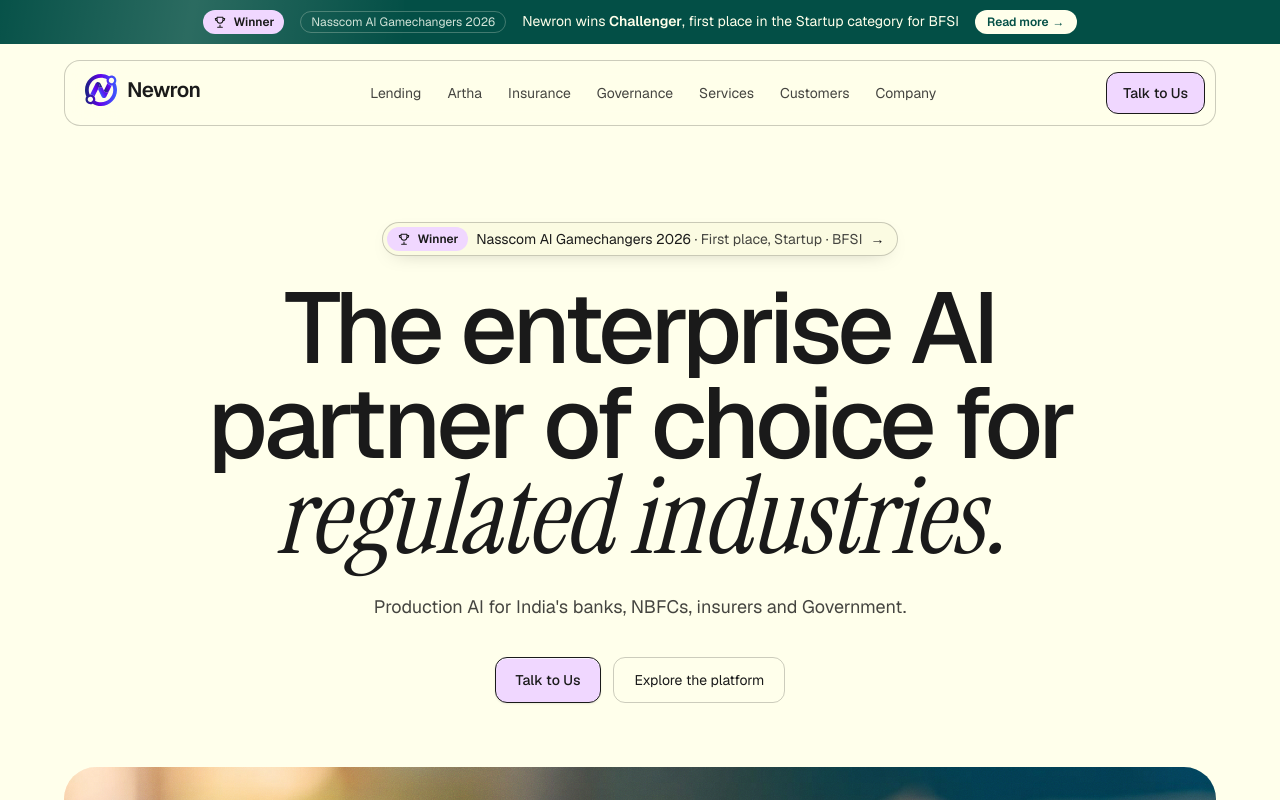
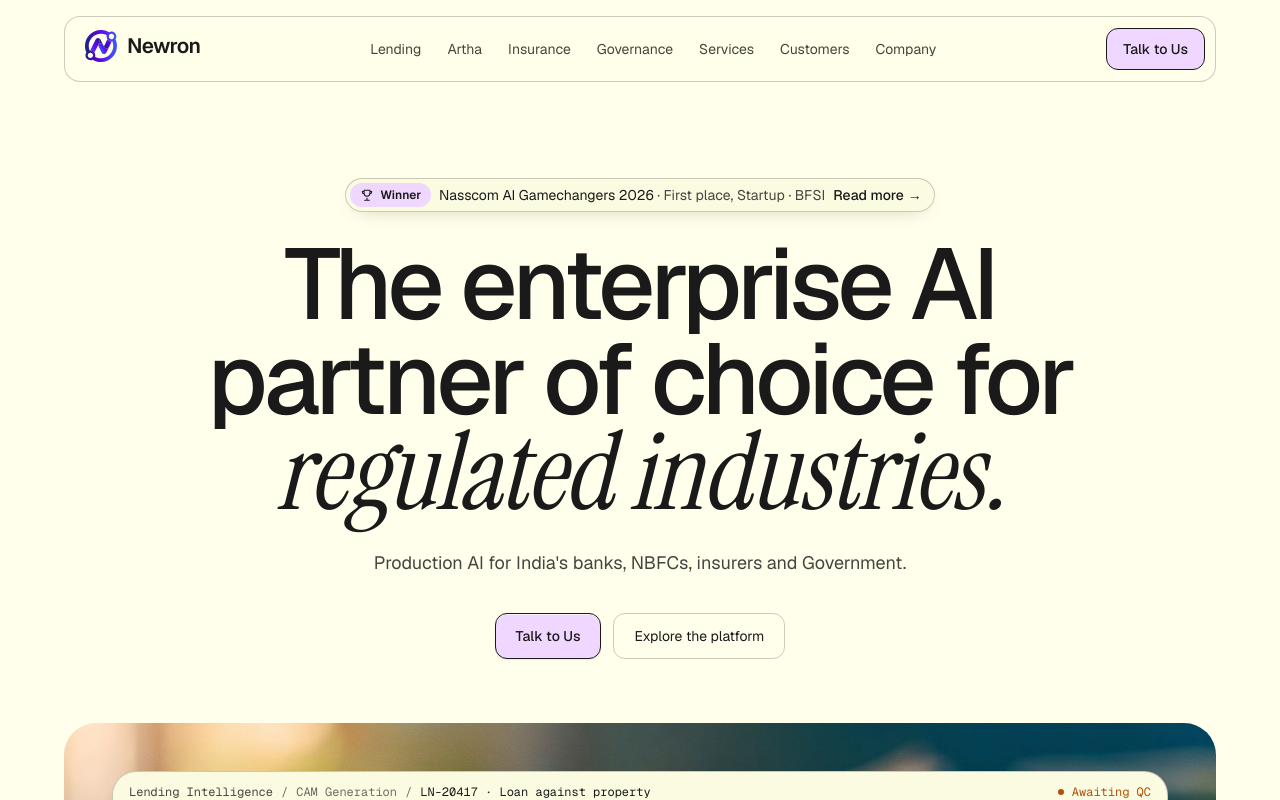
Before and after one commit to NewronAI/web, a Next.js app: page / in a window 1280 px wide. Shown: the top 800 px of the page. Built offline with nearby package versions, Linux system fonts and the light colour scheme.

Commit message:
Show the award once: keep the hero pill, remove the top ribbon
The pill above the homepage headline is the single award announcement and
now carries the Read more label (links to /press#releases). Removes the
Announcement ribbon from the layout and its sheen CSS.

```diff
--- a/src/app/globals.css
+++ b/src/app/globals.css
@@ -277,22 +277,6 @@
   transform: none;
 }
 
-/* Announcement ribbon sheen */
-.ribbon-sheen {
-  left: -35%;
-  background: linear-gradient(100deg, transparent, rgb(255 255 235 / 0.16), transparent);
-  animation: sheen 5.5s ease-in-out 0.6s infinite;
-}
-@keyframes sheen {
-  0% {
-    left: -35%;
-  }
-  45%,
-  100% {
-    left: 110%;
-  }
-}
-
 /* Tab auto-advance progress and panel swap */
 @keyframes grow {
   from {
@@ -354,8 +338,4 @@
   .caret,
   .fade-in {
     animation: none;
-  }
-  .ribbon-sheen {
-    display: none;
-  }
-}
+  }}
--- a/src/app/layout.tsx
+++ b/src/app/layout.tsx
@@ -1,7 +1,7 @@
 import type { Metadata } from "next";
 import { Geist, Geist_Mono, Instrument_Serif } from "next/font/google";
 import { Footer } from "@/components/footer";
-import { Announcement, Nav } from "@/components/nav";
+import { Nav } from "@/components/nav";
 import "./globals.css";
 
 // globals.css appends Arial, sans-serif → Geist, "Geist Fallback", Arial, sans-serif
@@ -47,7 +47,6 @@
         >
           Skip to content
         </a>
-        <Announcement />
         <Nav />
         <main id="main" className="flex-1">
           {children}
--- a/src/components/nav.tsx
+++ b/src/components/nav.tsx
@@ -39,40 +39,7 @@
     "Newron wins the Challenger award, first place in the Startup category for the BFSI sector, at Nasscom AI Gamechangers 2026. Read the announcement.",
 };
 
-export function Announcement() {
-  return (
-    <div className="sheet-teal relative overflow-hidden bg-bg text-fg">
-      {/* A slow sheen so the ribbon catches the eye on first load */}
-      <span aria-hidden className="ribbon-sheen pointer-events-none absolute inset-y-0 w-1/3" />
-      <Link
-        href={AWARD.href}
-        aria-label={AWARD.label}
-        className="group relative mx-auto flex max-w-7xl items-center justify-center gap-3 px-4 py-2.5 text-sm md:gap-4 md:px-8"
-      >
-        <span className="inline-flex shrink-0 items-center gap-1.5 rounded-full bg-cta px-2.5 py-1 text-xs font-semibold text-cta-fg">
-          <Trophy className="h-3.5 w-3.5" />
-          Winner
-        </span>
-        <span className="hidden shrink-0 rounded-full border border-line-2 px-2.5 py-0.5 text-xs text-fg-2 lg:inline">
-          Nasscom AI Gamechangers 2026
-        </span>
-        <span className="min-w-0 text-[13px] leading-snug sm:truncate sm:text-sm">
-          <span className="hidden sm:inline">
-            Newron wins <strong className="font-semibold">Challenger</strong>, first place in the Startup category for BFSI
-          </span>
-          <span className="sm:hidden">
-            Newron wins <strong className="font-semibold">first place</strong>, Startup · BFSI
-          </span>
-        </span>
-        <span className="inline-flex shrink-0 items-center gap-1 rounded-full bg-fg px-3 py-1 text-xs font-semibold text-bg transition-[gap] group-hover:gap-2">
-          Read more <span aria-hidden>→</span>
-        </span>
-      </Link>
-    </div>
-  );
-}
-
-/** Award pill at the top of the homepage hero, so the win is seen even if the ribbon is missed. */
+/** Award pill at the top of the homepage hero — the site's single award announcement. */
 export function AwardPill() {
   return (
     <Link
@@ -88,8 +55,11 @@
         <span className="text-fg">Nasscom AI Gamechangers 2026</span>
         <span className="hidden sm:inline"> · First place, Startup · BFSI</span>
       </span>
-      <span aria-hidden className="shrink-0 text-fg transition-transform group-hover:translate-x-0.5">
-        →
+      <span className="inline-flex shrink-0 items-center gap-1 text-fg">
+        <span className="hidden font-medium sm:inline">Read more</span>
+        <span aria-hidden className="transition-transform group-hover:translate-x-0.5">
+          →
+        </span>
       </span>
     </Link>
   );
```
